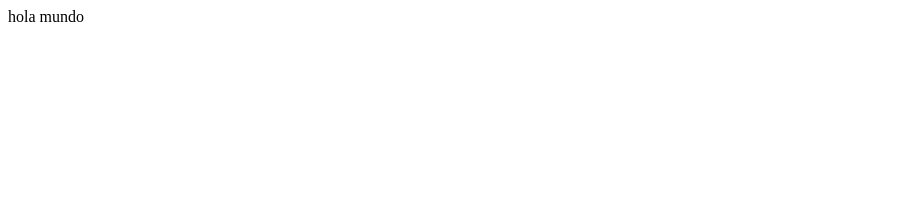
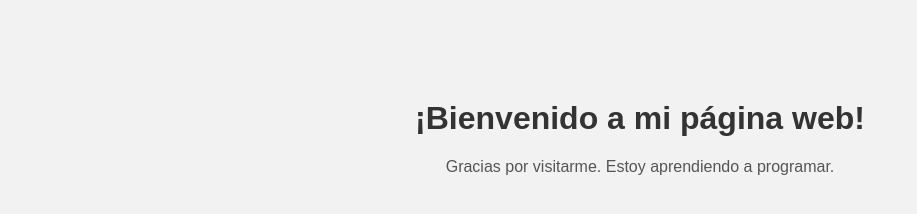
Before and after one commit to julieta-toledo/julieta11, a plain HTML site: page index.html in a window 1280 px wide. Shown: the whole page, without its empty margins (0-917 px from the left). Drawn offline with Linux system fonts and the light colour scheme.

Commit message:
Update index.html

```diff
--- a/index.html
+++ b/index.html
@@ -1 +1,27 @@
-hola mundo
+<!DOCTYPE html>
+<html lang="es">
+<head>
+    <meta charset="UTF-8">
+    <title>Bienvenido a mi página</title>
+    <style>
+        body {
+            font-family: Arial, sans-serif;
+            background-color: #f2f2f2;
+            text-align: center;
+            margin-top: 100px;
+        }
+        h1 {
+            color: #333;
+        }
+        p {
+            color: #555;
+        }
+    </style>
+</head>
+<body>
+
+    <h1>¡Bienvenido a mi página web!</h1>
+    <p>Gracias por visitarme. Estoy aprendiendo a programar.</p>
+
+</body>
+</html>
```
